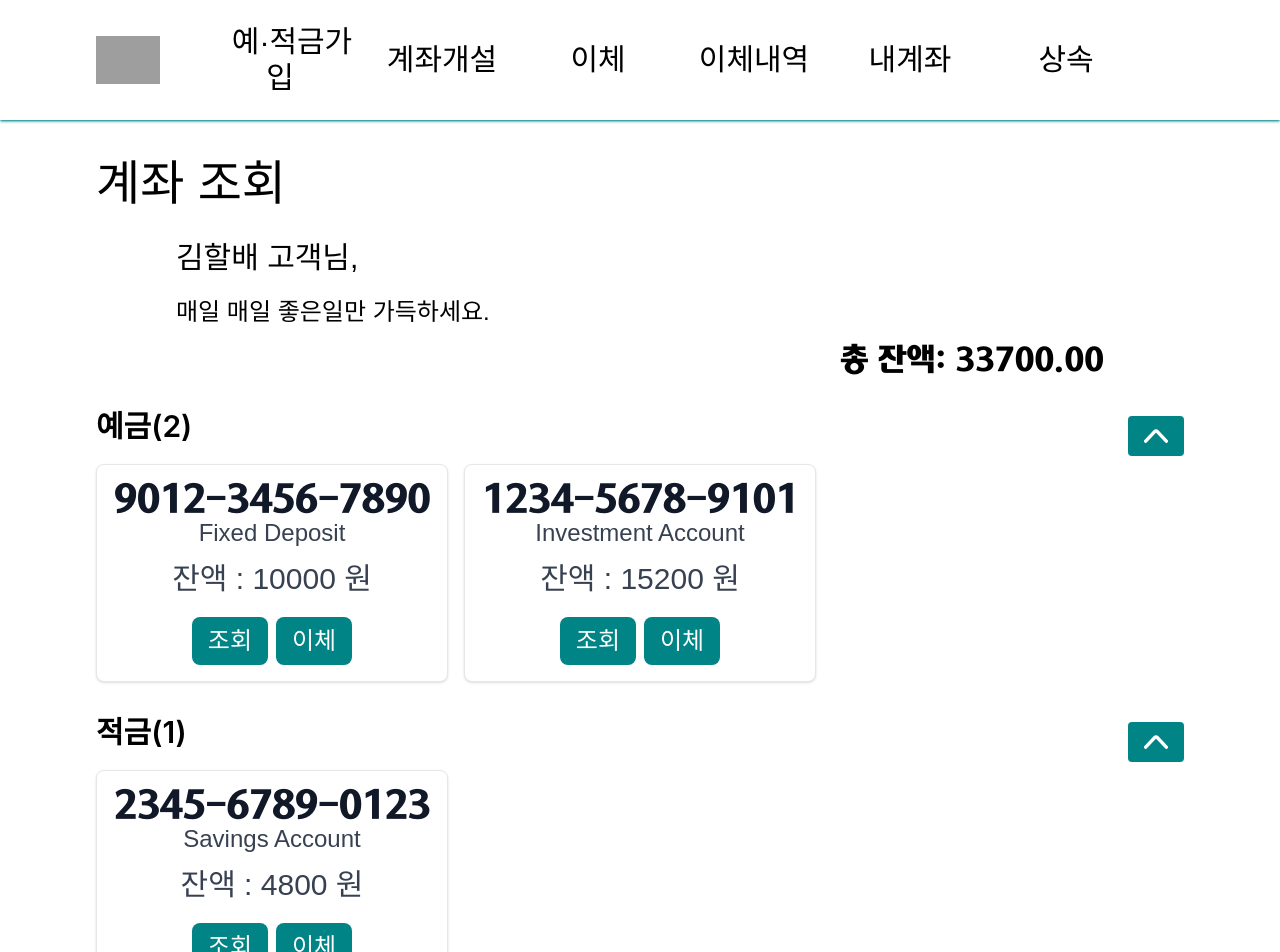
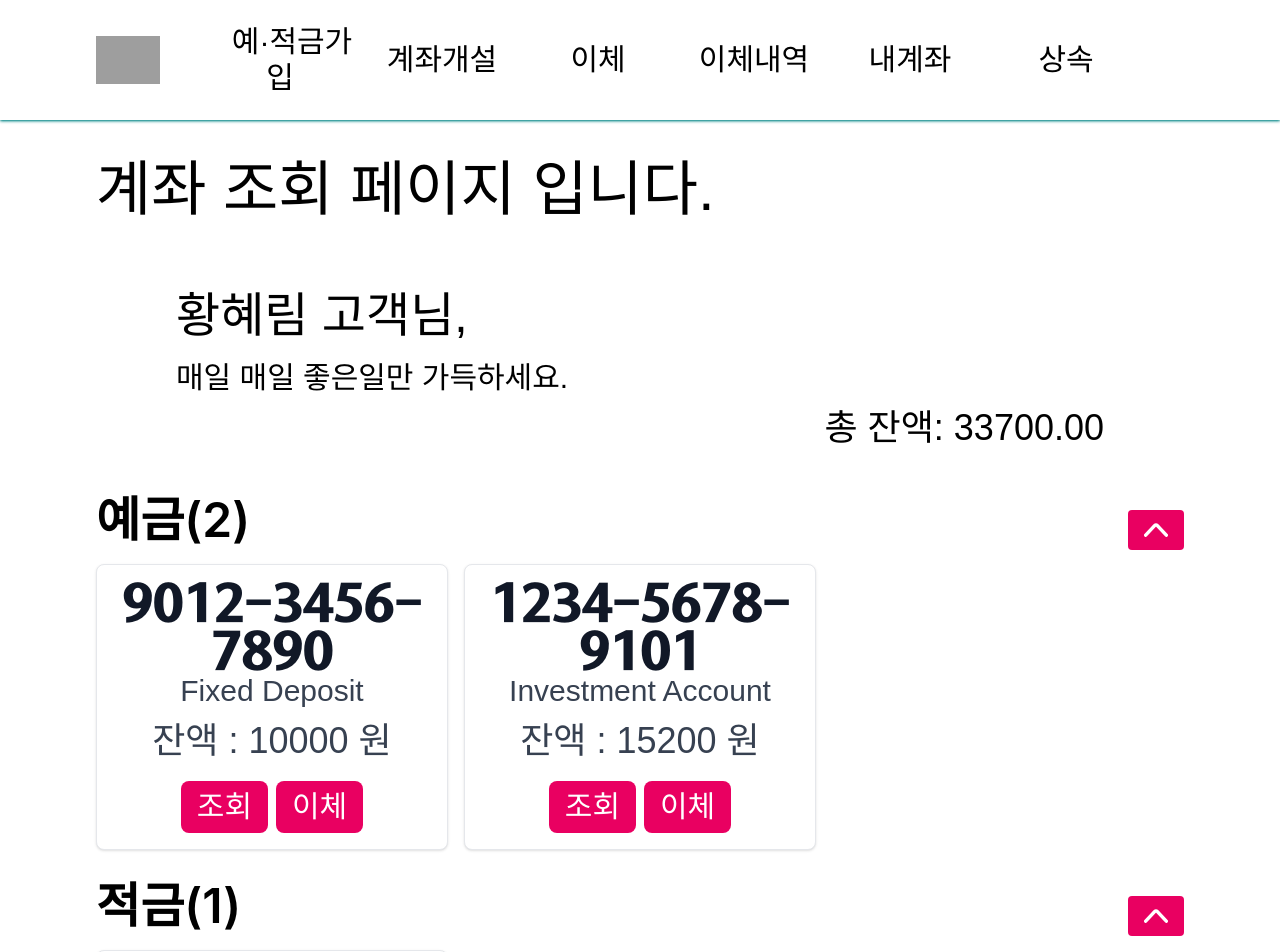
Before and after one commit to hee-ha/hana-heritage-FE, a React (Create React App) app: page /account in a window 1280 px wide. Shown: the top 952 px of the page. Built offline with nearby package versions, Linux system fonts and the light colour scheme; grey boxes are pictures that could not be loaded; a web font is replaced by a local one.

Commit message:
style : 계좌조회 페이지 스타일 수정

```diff
--- a/src/pages/account/AccountInquiry.jsx
+++ b/src/pages/account/AccountInquiry.jsx
@@ -74,32 +74,34 @@ function AccountInquiry() {
   return (
     <div className="px-24">
       <section>
-        <header className="flex justify-between items-center pt-10">
-          <h1 className="text-5xl font-hana2 font-medium">계좌 조회</h1>
+        <header className="flex justify-between items-center pt-10 pb-10">
+          <h1 className="text-6xl font-hana2 font-medium">
+            계좌 조회 페이지 입니다.
+          </h1>
         </header>
 
         <div className="px-20 mb-8 mt-8 d-flex flex-column">
           <div>
-            <h1 className="text-3xl font-hana2 mb-5">김할배 고객님,</h1>
-            <h2 className="text-2xl font-hana2 mb-3 ">
+            <h1 className="text-5xl font-hana2 mb-5">황혜림 고객님,</h1>
+            <h2 className="text-3xl font-hana2 mb-3 ">
               매일 매일 좋은일만 가득하세요.
             </h2>
           </div>
           <div className="text-right">
-            <h2 className="text-3xl font-bold font-hana2">
+            <h2 className="text-4xl font-hana2">
               총 잔액: {totalBalance.toFixed(2)}
             </h2>
           </div>
         </div>
       </section>
-      <section className="my-4">
+      <section className="my-4 py-4">
         <div className="mb-8">
           <div className="flex justify-between items-center">
-            <h2 className="text-3xl font-semibold pb-5">
+            <h2 className="text-5xl font-semibold pb-5">
               예금({accounts.예금.length})
             </h2>
             <button
-              className="bg-hanaGreen px-4 py-2 rounded"
+              className="bg-hanaRed px-4 py-2 rounded"
               onClick={() => setShowDeposit(!showDeposit)}
             >
               {showDeposit ? (
@@ -148,11 +150,11 @@ function AccountInquiry() {
 
         <div className="mb-8">
           <div className="flex justify-between items-center">
-            <h2 className="text-3xl font-semibold pb-5">
+            <h2 className="text-5xl font-semibold pb-5">
               적금({accounts.적금.length})
             </h2>
             <button
-              className="bg-hanaGreen px-4 py-2 rounded"
+              className="bg-hanaRed px-4 py-2 rounded"
               onClick={() => setShowSavings(!showSavings)}
             >
               {showSavings ? (
@@ -201,11 +203,11 @@ function AccountInquiry() {
 
         <div className="mb-8">
           <div className="flex justify-between items-center">
-            <h2 className="text-3xl font-semibold pb-5">
+            <h2 className="text-5xl font-semibold pb-5">
               입출금({accounts.입출금.length})
             </h2>
             <button
-              className="bg-hanaGreen px-4 py-2 rounded"
+              className="bg-hanaRed px-4 py-2 rounded"
               onClick={() => setShowChecking(!showChecking)}
             >
               {showChecking ? (
--- a/src/pages/account/AccountInquiryCard.jsx
+++ b/src/pages/account/AccountInquiryCard.jsx
@@ -11,26 +11,26 @@ function AccountInquiryCard({ account }) {
   return (
     <div className="d-flex flex-column bg-white border border-gray-200 rounded-lg shadow dark:bg-gray-800 dark:border-gray-700">
       <div className="text-center">
-				<h5 className="mt-3 text-4xl font-hana2 font-bold tracking-tight text-gray-900 dark:text-white">
+        <h5 className="mt-3 text-5xl font-hana2 font-bold tracking-tight text-gray-900 dark:text-white">
           {account.number}
         </h5>
-				<p className="mb-3 font-hana2 text-2xl text-gray-700 dark:text-gray-400">
+        <p className="mb-3 font-hana2 text-3xl text-gray-700 dark:text-gray-400">
           {account.name}
         </p>
       </div>
       <div className="text-center mx-3">
-				<p className="font-hana2 text-gray-700 text-3xl dark:text-gray-400">
+        <p className="font-hana2 text-gray-700 text-4xl dark:text-gray-400">
           잔액 : {account.balance} 원
         </p>
       </div>
       <div className="flex justify-center space-x-2 pb-2">
         <button
           onClick={navigateToPurchase}
-					className="mt-5 mb-2 px-4 py-2 text-2xl font-hana2 text-center text-white bg-hanaGreen rounded-lg"
+          className="mt-5 mb-2 px-4 py-2 text-3xl font-hana2 text-center text-white bg-hanaRed rounded-lg"
         >
           조회
         </button>
-				<button className="mt-5 mb-2 px-4 py-2 text-2xl font-hana2 text-center text-white bg-hanaGreen rounded-lg">
+        <button className="mt-5 mb-2 px-4 py-2 text-3xl font-hana2 text-center text-white bg-hanaRed rounded-lg">
           이체
         </button>
       </div>
```
Lines whose indentation alone changed are shown as unchanged.
